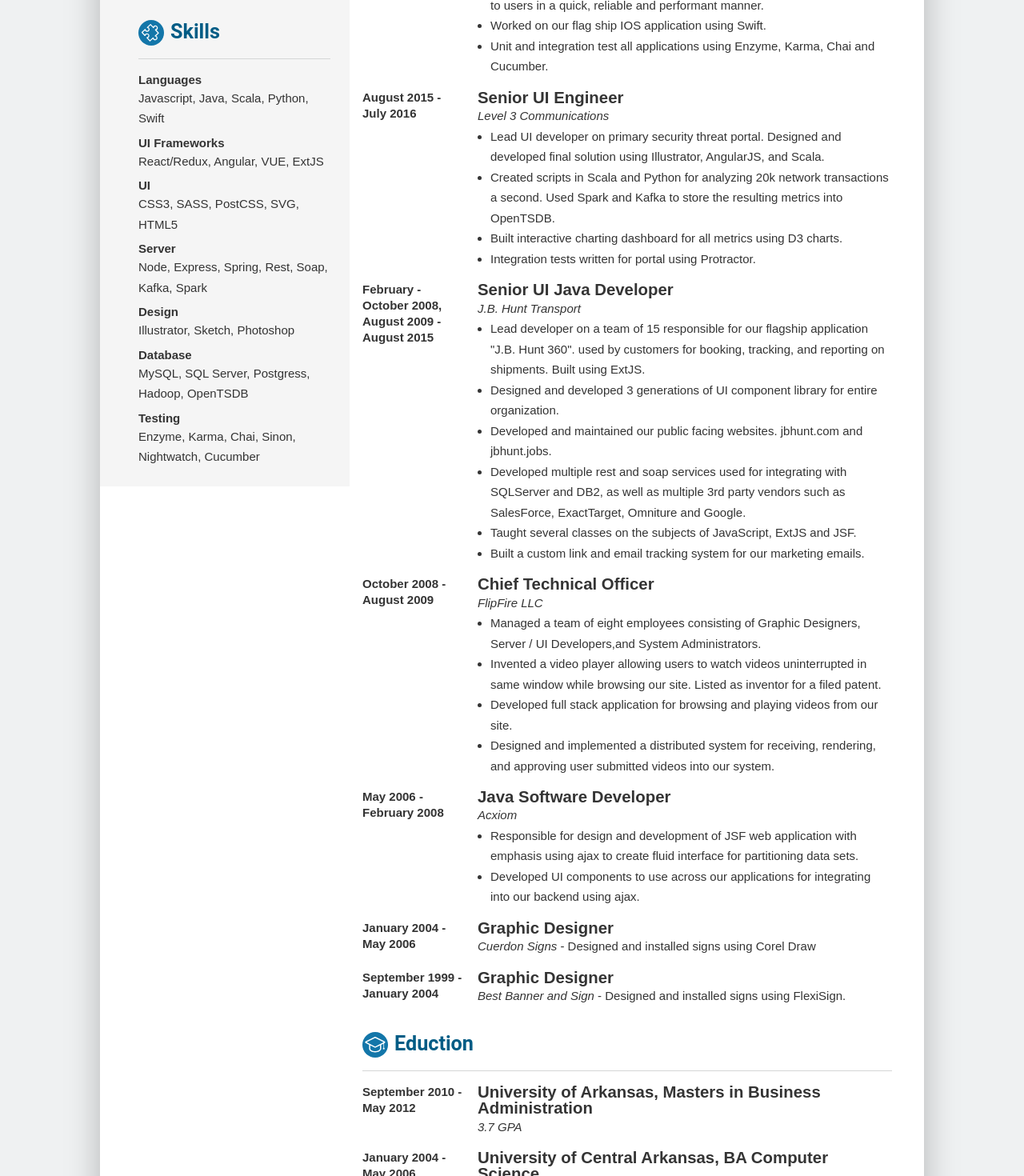
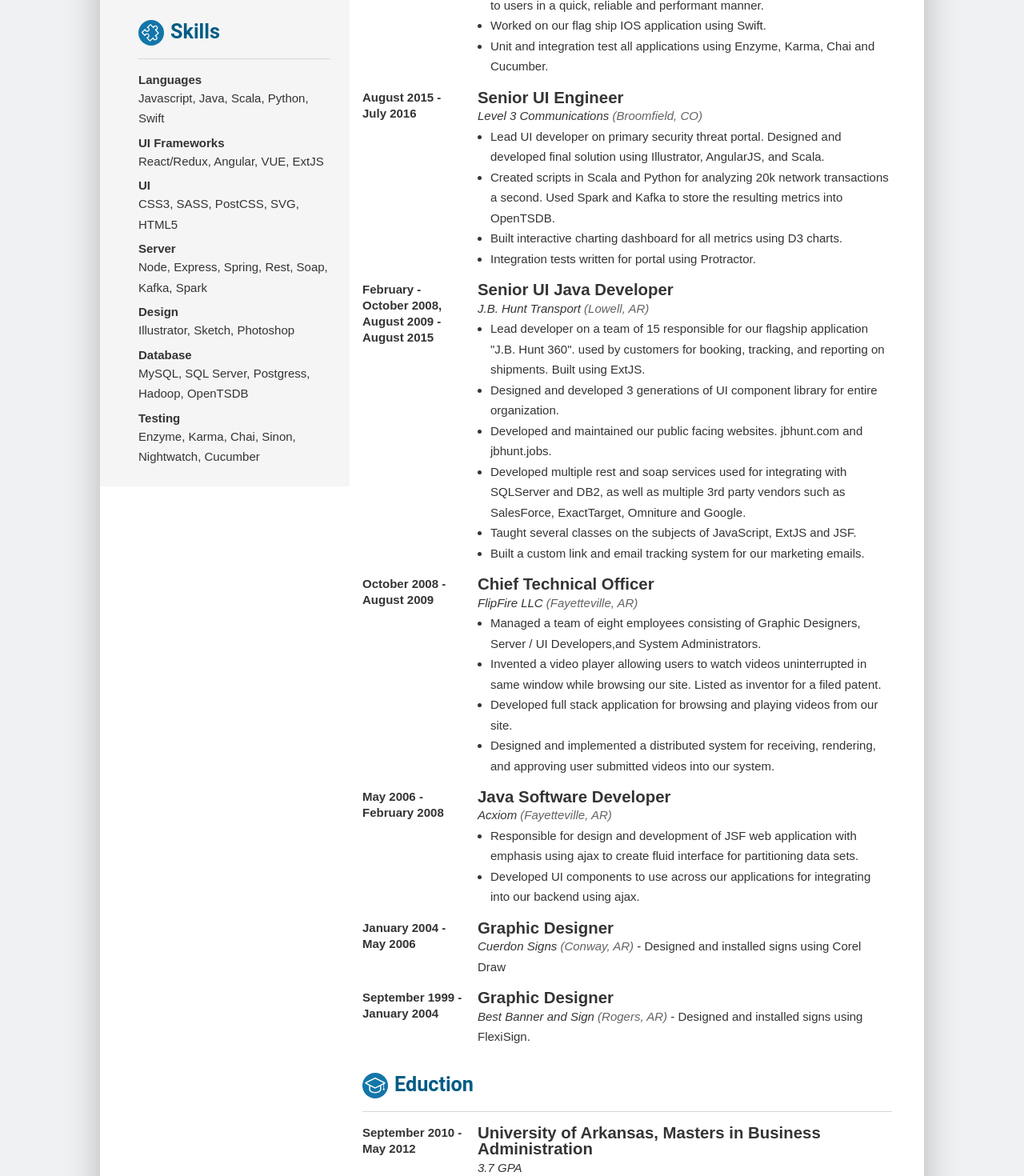
Before and after one commit to pbn04001/pete-nelson-web, a Vue app: page /resume in a window 1280 px wide. Shown: the part 640-2110 px from the top of the page at 80% size. Built offline with nearby package versions, Linux system fonts and the light colour scheme.

Commit message:
Added additional information

```diff
--- a/src/styles/_colors.scss
+++ b/src/styles/_colors.scss
@@ -4,6 +4,7 @@
 $black: rgb(0, 0, 0);
 $transparent-black: rgba(0, 0, 0, .8);
 $dark-gray: rgb(52, 52, 52);
+$darker-gray: rgb(100, 100, 100);
 $gray: rgb(170, 170, 170);
 $lighter-gray: rgb(245, 245, 245);
 $light-gray: rgb(230, 230, 230);
--- a/src/views/Resume.vue
+++ b/src/views/Resume.vue
@@ -84,7 +84,7 @@
               </div>
               <div class="resume__job-info">
                 <h4>Staff Engineer</h4>
-                <i>Aetna</i>
+                <i>Aetna <span class="resume__job-location">(Denver, CO)</span></i>
                 <ul>
                   <li>Currently working as a Staff Engineer to deliver advanced implementations across the web, server and ios platforms.</li>
                   <li>Technical lead on agile team responsible for delivering features for a React and Angular application.</li>
@@ -101,7 +101,7 @@
               </div>
               <div class="resume__job-info">
                 <h4>Senior UI Engineer</h4>
-                <i>Level 3 Communications</i>
+                <i>Level 3 Communications <span class="resume__job-location">(Broomfield, CO)</span></i>
                 <ul>
                   <li>Lead UI developer on primary security threat portal.  Designed and developed final solution using Illustrator, AngularJS, and Scala.</li>
                   <li>Created scripts in Scala and Python for analyzing 20k network transactions a second.  Used Spark and Kafka to store the resulting metrics into OpenTSDB.</li>
@@ -116,7 +116,7 @@
               </div>
               <div class="resume__job-info">
                 <h4>Senior UI Java Developer</h4>
-                <i>J.B. Hunt Transport</i>
+                <i>J.B. Hunt Transport <span class="resume__job-location">(Lowell, AR)</span></i>
                 <ul>
                   <li>Lead developer on a team of 15 responsible for our flagship application "J.B. Hunt 360". used
                     by customers for booking, tracking, and reporting on shipments.  Built using ExtJS.</li>
@@ -135,7 +135,7 @@
               </div>
               <div class="resume__job-info">
                 <h4>Chief Technical Officer</h4>
-                <i>FlipFire LLC</i>
+                <i>FlipFire LLC <span class="resume__job-location">(Fayetteville, AR)</span></i>
                 <ul>
                   <li>Managed a team of eight employees consisting of Graphic Designers, Server / UI Developers,and System Administrators.</li>
                   <li>Invented a video player allowing users to watch videos uninterrupted in same window while browsing our site.  Listed as inventor for a filed patent.</li>
@@ -150,7 +150,7 @@
               </div>
               <div class="resume__job-info">
                 <h4>Java Software Developer</h4>
-                <i>Acxiom</i>
+                <i>Acxiom <span class="resume__job-location">(Fayetteville, AR)</span></i>
                 <ul>
                   <li>Responsible for design and development of JSF web application with emphasis using ajax to create fluid
                     interface for partitioning data sets.</li>
@@ -164,7 +164,7 @@
               </div>
               <div class="resume__job-info">
                 <h4>Graphic Designer</h4>
-                <i>Cuerdon Signs</i>
+                <i>Cuerdon Signs <span class="resume__job-location">(Conway, AR)</span></i>
                 - Designed and installed signs using Corel Draw
               </div>
             </div>
@@ -174,7 +174,7 @@
               </div>
               <div class="resume__job-info">
                 <h4>Graphic Designer</h4>
-                <i>Best Banner and Sign</i>
+                <i>Best Banner and Sign <span class="resume__job-location">(Rogers, AR)</span></i>
                 - Designed and installed signs using FlexiSign.
               </div>
             </div>
--- a/src/views/resume.scss
+++ b/src/views/resume.scss
@@ -121,6 +121,10 @@
     &-info {
       flex: 1 0;
     }
+
+    &-location {
+      color: $darker-gray;
+    }
   }
 }
 
```
